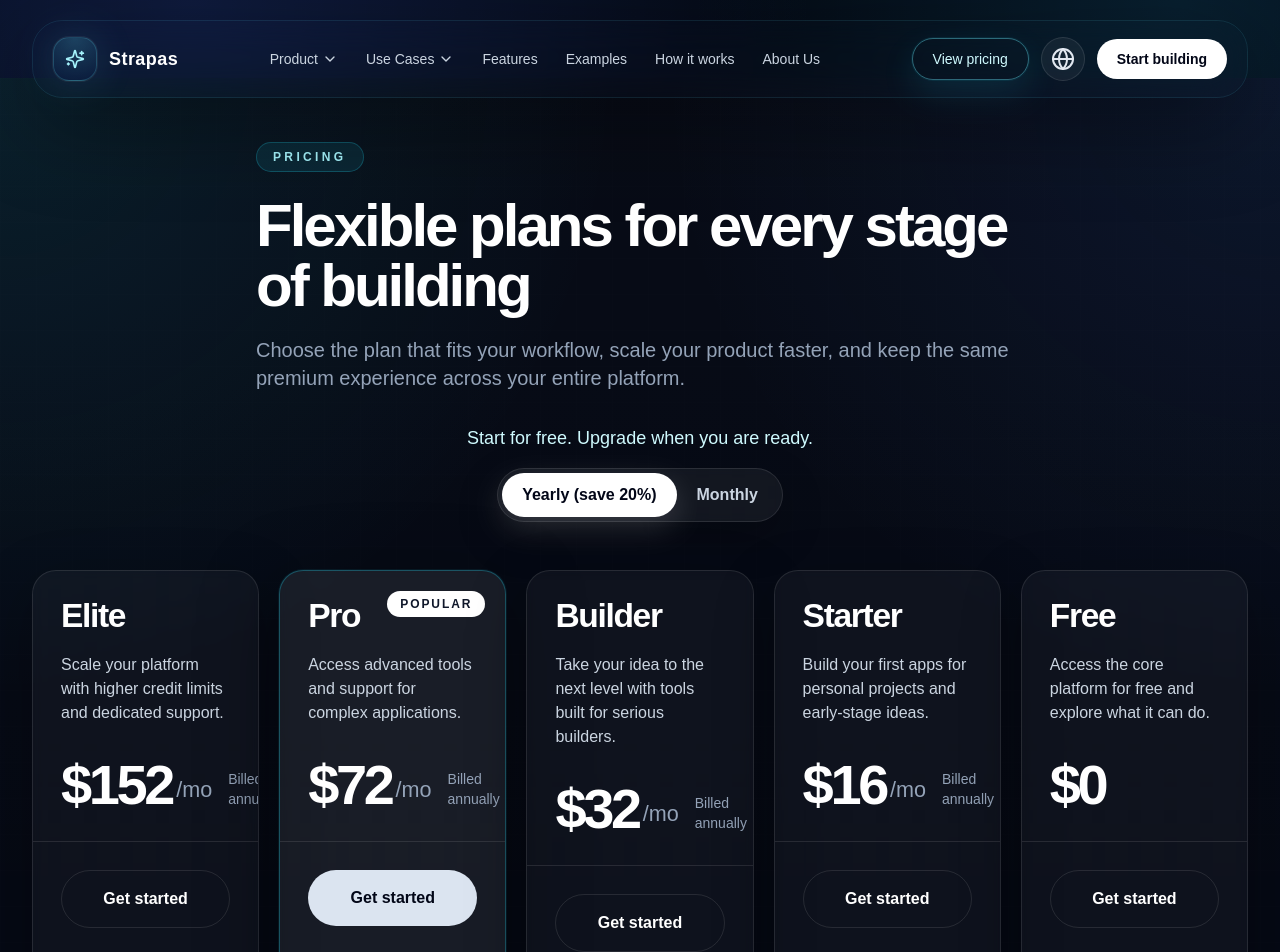
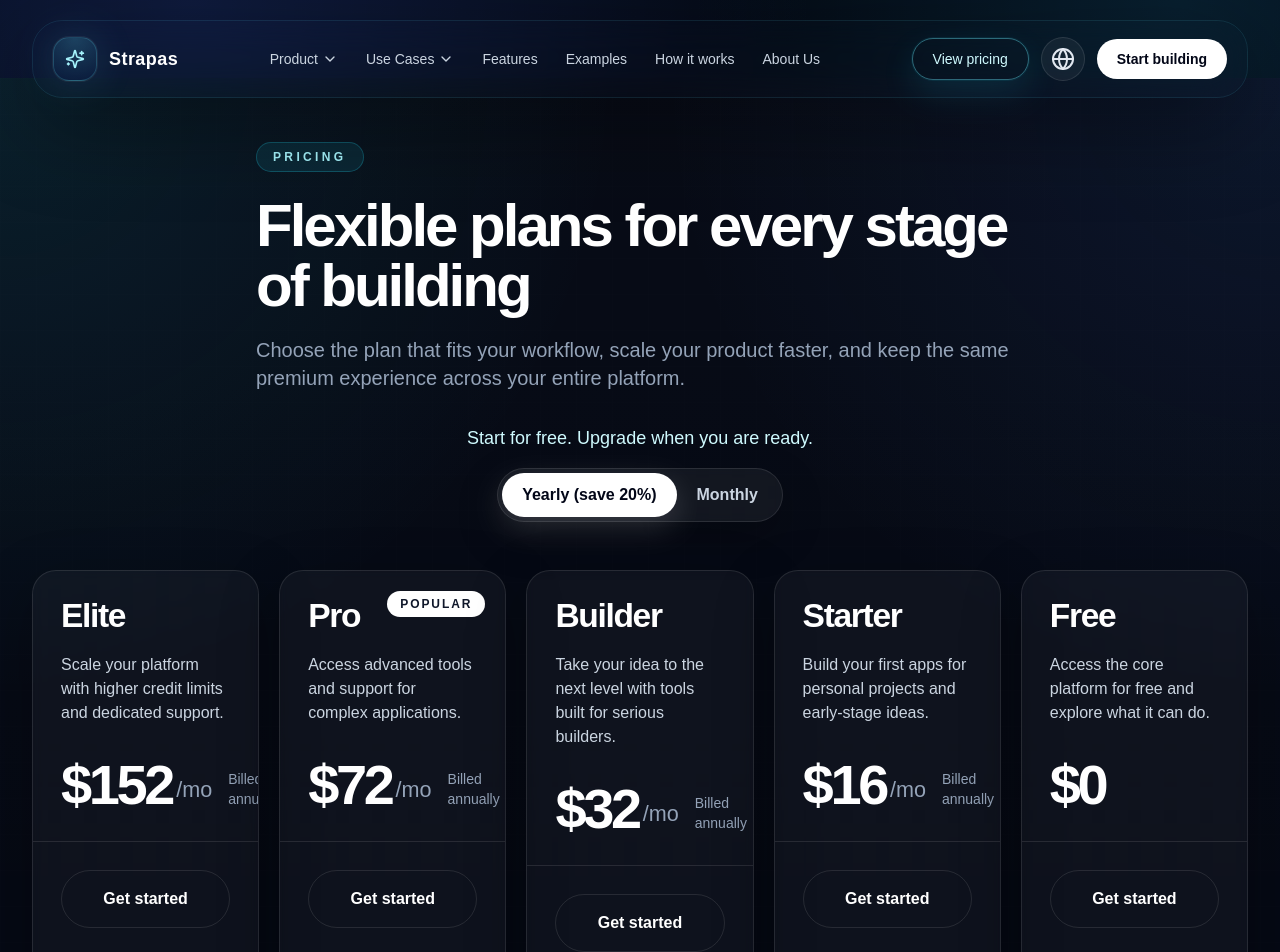
Before and after one commit to jsanchezsr1/strapas-frontend, a Next.js app: page /pricing in a window 1280 px wide. Shown: the top 952 px of the page. Built offline with nearby package versions, Linux system fonts and the light colour scheme.

Commit message:
hover button styles and transitions for pricing page

```diff
--- a/app/pricing/page.tsx
+++ b/app/pricing/page.tsx
@@ -54,7 +54,7 @@
   const displayPrice =
     typeof plan.price === 'number' ? plan.price : plan.price[billingPeriod];
   const visibleHighlights = getVisibleHighlights(plan, billingPeriod);
-  const emphasized = hasUserSelection ? selected : featured;
+  const emphasized = hasUserSelection ? selected : false;
 
   return (
     <article
@@ -99,7 +99,7 @@
           onClick={onSelect}
           className={`inline-flex w-full items-center justify-center rounded-full px-6 py-4 text-base font-semibold transition duration-300 ease-out hover:-translate-y-0.5 hover:scale-[1.01] hover:shadow-[0_14px_32px_rgba(0,0,0,0.22)] ${
             emphasized
-              ? 'bg-[#dbe4f0] text-slate-950 hover:bg-white hover:text-slate-950'
+              ? 'bg-white text-slate-950 hover:bg-[#dbe4f0] hover:text-slate-950'
               : 'border border-white/10 bg-transparent text-white hover:border-white hover:bg-white hover:text-slate-950'
           }`}
         >
```
